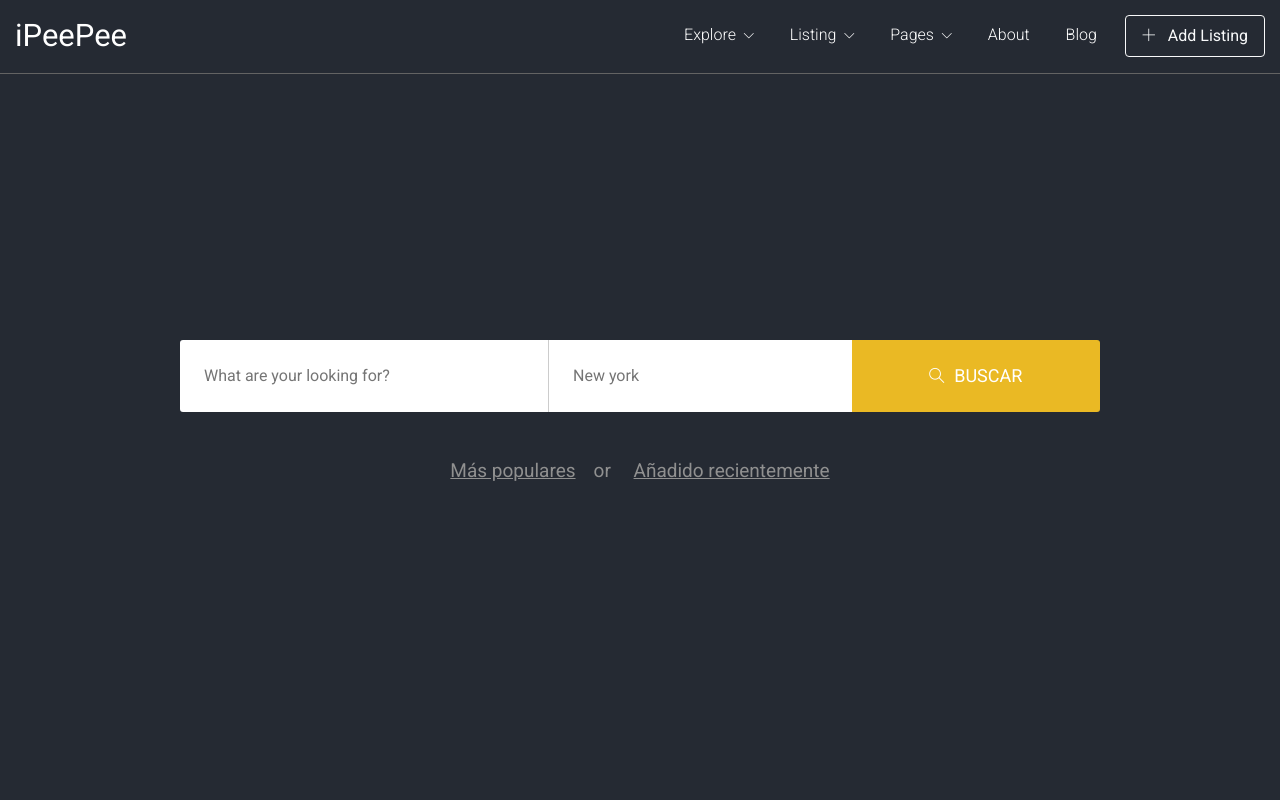
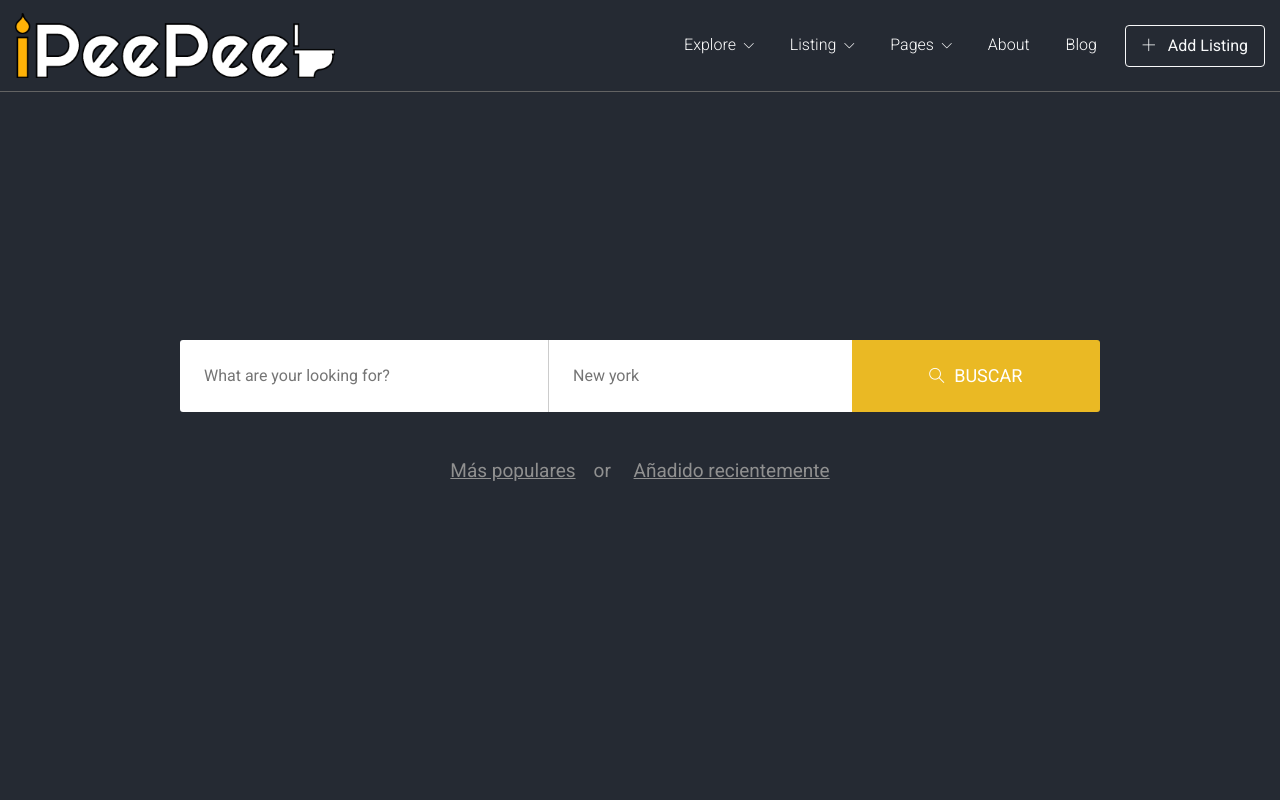
Before and after one commit to egeontechnology/qualis-matulae, a plain HTML site: page inicio.html in a window 1280 px wide. Shown: the top 800 px of the page. Drawn offline with Linux system fonts and the light colour scheme.

Commit message:
Update inicio.html

```diff
--- a/inicio.html
+++ b/inicio.html
@@ -33,7 +33,7 @@
                 <div class="row">
                     <div class="col-md-12">
                         <nav class="navbar navbar-expand-lg navbar-light">
-                            <a class="navbar-brand" href="inicio.html">iPeePee</a>
+                            <a class="navbar-brand" href="inicio.html"><img src="images/Logo ipeepee.png" class="img-fluid" alt="ipeepee" /></a>
                             <button class="navbar-toggler" type="button" data-toggle="collapse" data-target="#navbarNavDropdown" aria-controls="navbarNavDropdown" aria-expanded="false" aria-label="Toggle navigation">
                 <span class="icon-menu"></span>
               </button>
```
